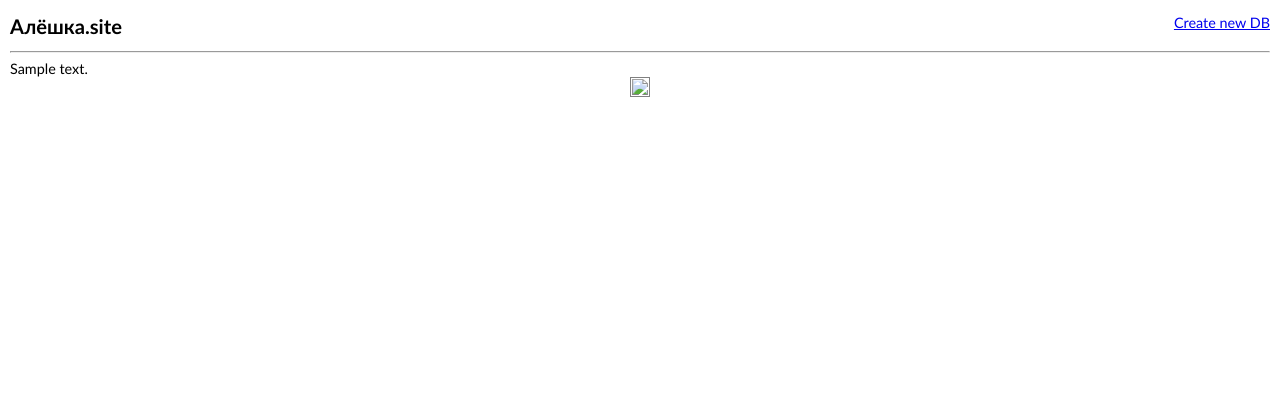
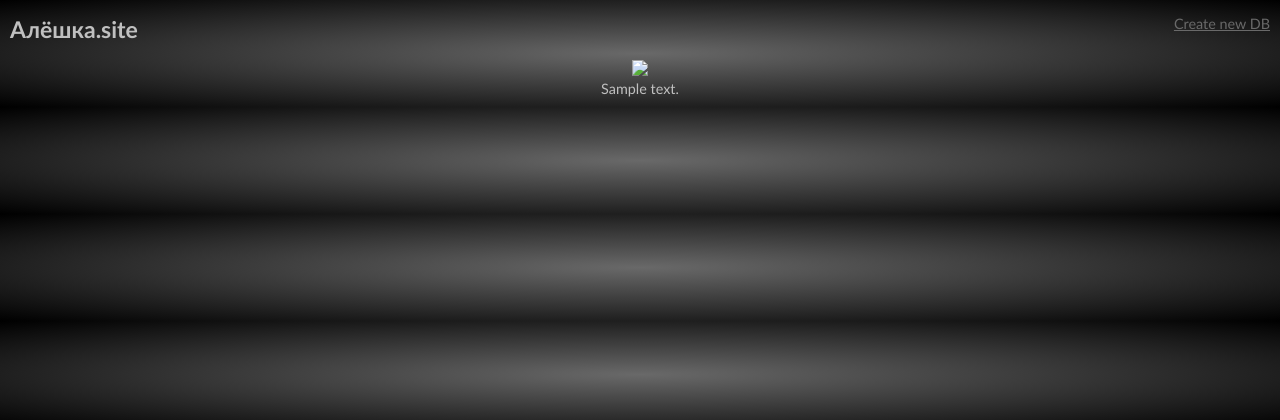
Before and after one commit to kapnuu/kapnuu.ru, a Flask app: template app/templates/index.htm in a window 1280 px wide. Shown: the top 420 px of the page. Run offline with Flask 2, Linux system fonts and the light colour scheme; tables that the repository leaves empty hold one stand-in row (values such as "Sample post"); the template is opened without the code that fills it: values that come from a table or form of the project are taken from there, most other values are stand-ins (such as "Sample title", 1, 10 or a date in 2020).

Commit message:
update layout & design

```diff
--- a/app/static/main.css
+++ b/app/static/main.css
@@ -3,14 +3,36 @@ body {
     font-family: calibri;
     padding: 0;
     margin: 10px 10px;
+    background: #696969;
+    background: radial-gradient(#696969, black);
 }
 
 .cat-pic img {
-    border: 1px solid gray;
     padding: 1px;
-    max-height: 90%;
+    height: auto;
+    max-width: 100%;
 }
 
 h1 {
-    font-size: 1.4em;
+    font-size: 1.6em;
 }
+
+header {
+    color: #c0c0c0;
+}
+
+.comment {
+    text-align: center;
+    color: #c0c0c0;
+}
+
+a {
+    color: #696969;
+}
+
+.flash-message {
+    border: 1px solid #696969;
+    border-radius: 4px;
+    background-color: #c0c0c0;
+    padding: 6px;
+}
--- a/app/templates/base.htm
+++ b/app/templates/base.htm
@@ -15,7 +15,7 @@
 		</div>
 		<h1>Алёшка.site</h1>
 	</header>
-	<hr />
+	<!-- hr / -->
 	{%- with messages = get_flashed_messages(with_categories=true) -%}
 	{%- if messages -%}
 	<ul class="flashes">
@@ -27,6 +27,5 @@
 	{%- endwith -%}
 	{% block content %}{% endblock %}
 	</div>
-	<!-- footer>-{{cat}}-</footer -->
 </body>
 </html>
--- a/app/templates/index.htm
+++ b/app/templates/index.htm
@@ -1,6 +1,5 @@
 {% extends "base.htm" %}
 {% block content %}
-<span>{% if cat.comment %}{{cat.comment}}{% endif %}</span>
 <form id="kittie" action="/cat/next" method="POST">
   <div class="cat-pic" align="center">
       <a href="/" onclick="document.getElementById('kittie').submit(); return false;"><img id="cat" src="{{cat.url}}" />
@@ -8,4 +7,5 @@
       </a>
   </div>
 </form>
+{% if cat.comment %}<div class="comment">{{cat.comment}}</div>{% endif %}
 {% endblock %}
```
Also changed, not shown: app/views.py (+6 -4 lines), app/models.py (line endings or trailing spaces).
